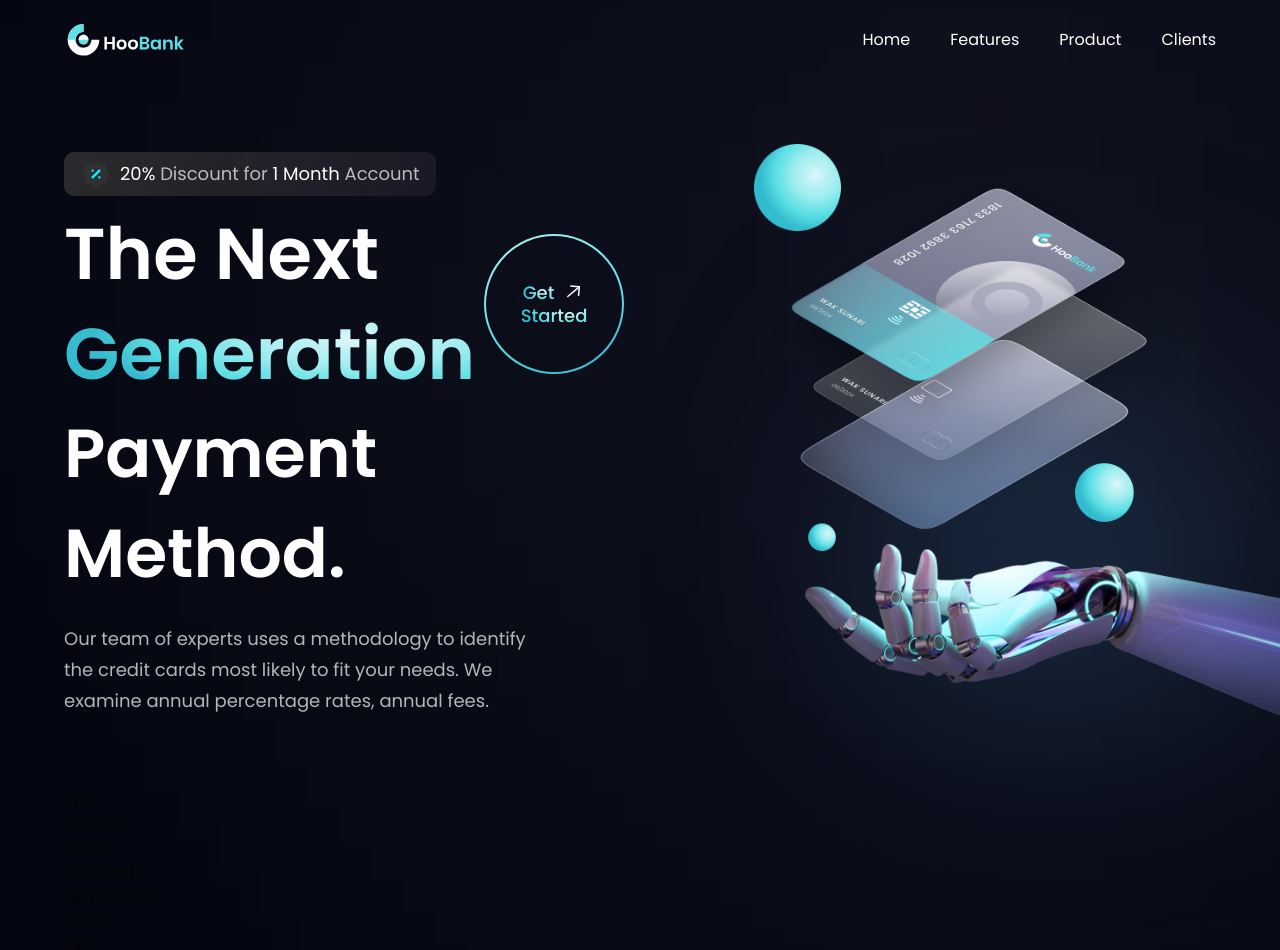
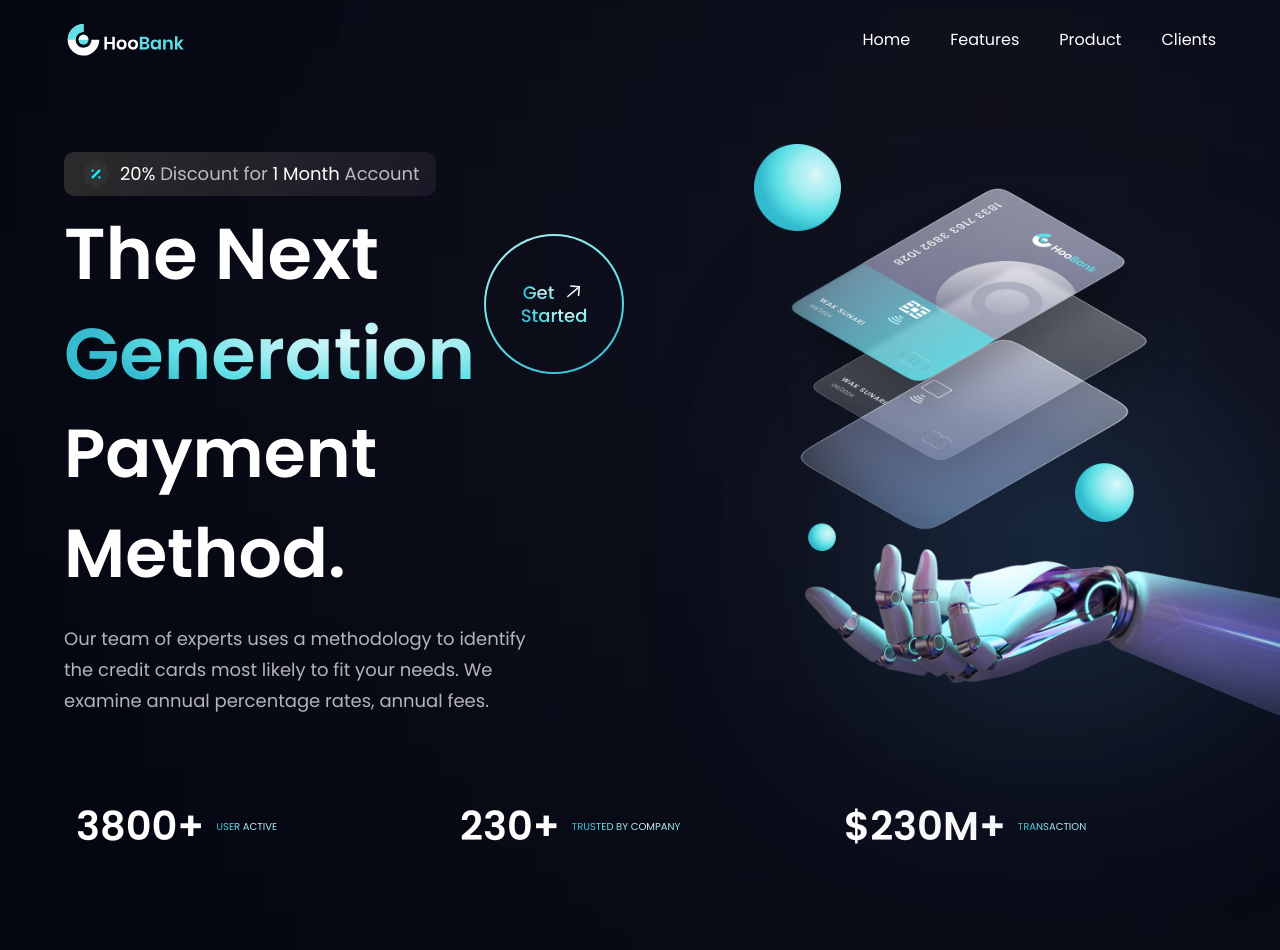
Before and after one commit to rizkiromadoni/bank-modern-app, a React (Vite) app: page / in a window 1280 px wide. Shown: the top 950 px of the page. Built offline with nearby package versions, Linux system fonts and the light colour scheme.

Commit message:
stats component

```diff
--- a/src/components/Stats.jsx
+++ b/src/components/Stats.jsx
@@ -1,8 +1,18 @@
-import React from 'react'
+import { stats } from "../constants"
+import style from "../style"
 
 const Stats = () => {
   return (
-    <div>Stats</div>
+    <section className={`${style.flexCenter} flex-row flex-wrap sm:mb-20 mb-6`}>
+      {
+        stats.map((stat) => (
+          <div key={stat.id} className={`flex-1 flex justify-start items-center flex-row m-3`}>
+            <h4 className="font-poppins font-semibold xs:text-[40px] text-[30px] xs:leading-[53px] leading-[43px] text-white">{stat.value}</h4>
+            <p className="font-poppins font-normal xs:text-[10px] text-[15px] xs:leading-[26px] leading-[21px] text-gradient uppercase ml-3">{stat.title}</p>
+          </div>
+        ))
+      }
+    </section>
   )
 }
 
```
